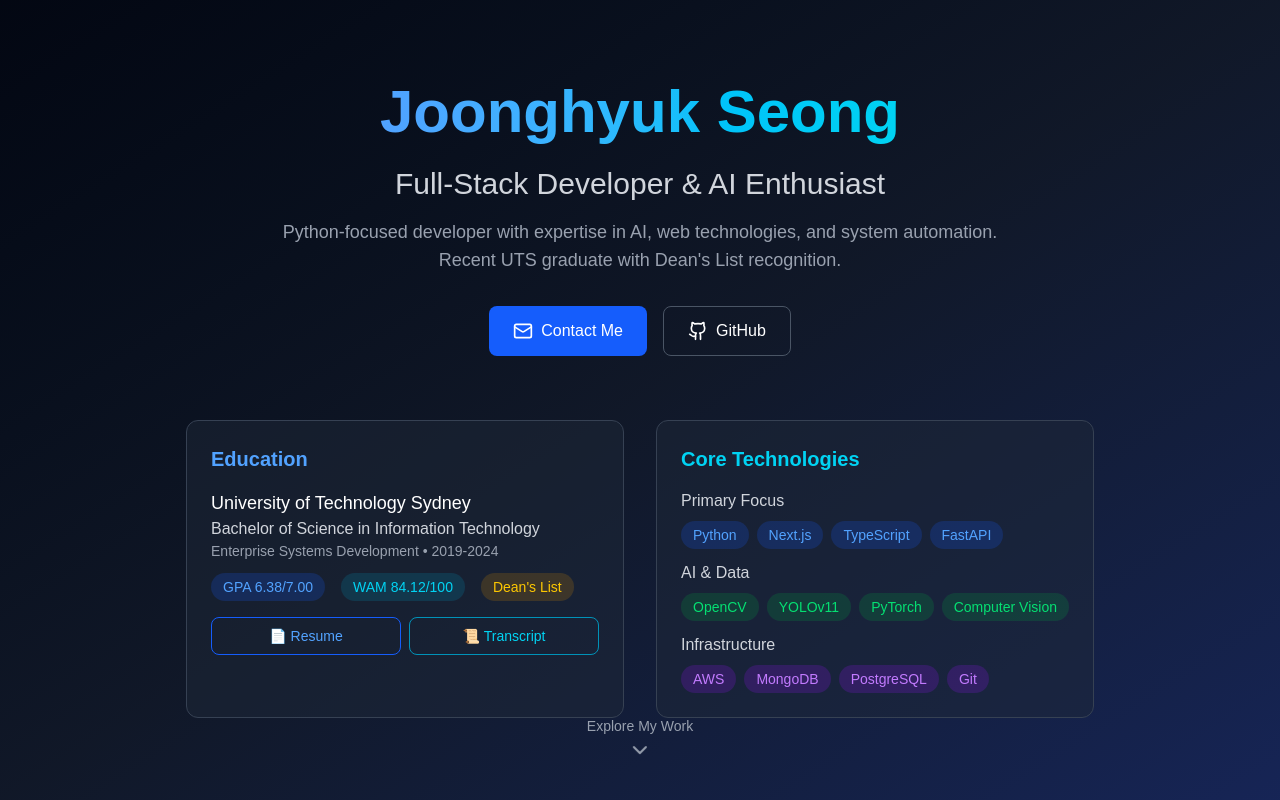
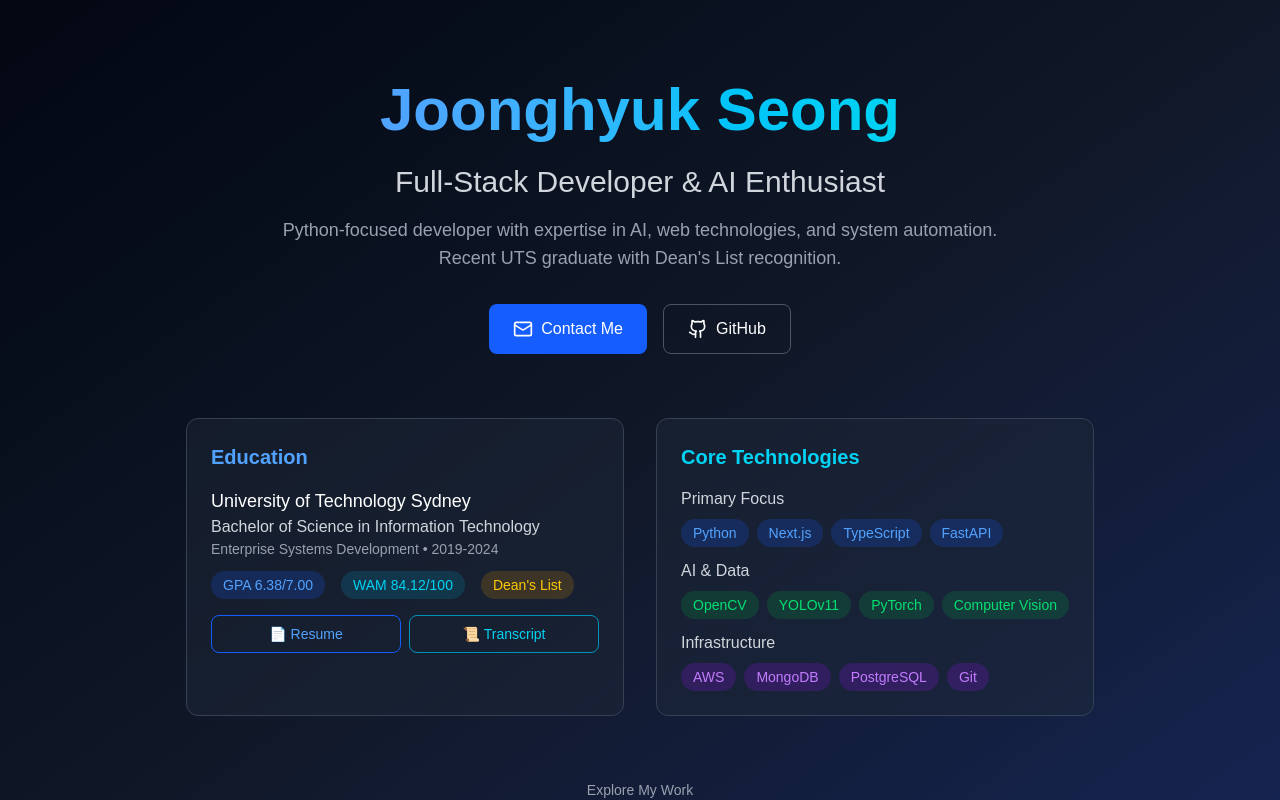
Before and after one commit to sjh001111/portfolio, a Next.js app: page / in a window 1280 px wide. Shown: the top 800 px of the page. Built offline with nearby package versions, Linux system fonts and the light colour scheme.

Commit message:
Explore My Work 라벨 위치 조정

```diff
--- a/app/page.tsx
+++ b/app/page.tsx
@@ -122,7 +122,7 @@ export default function Home() {
           </div>
 
           {/* Scroll Indicator */}
-          <div className="absolute bottom-8 left-1/2 transform -translate-x-1/2 text-center">
+          <div className="mt-16 text-center">
             <p className="text-gray-400 text-sm mb-2">Explore My Work</p>
             <ChevronDown className="mx-auto animate-bounce text-gray-400" size={24} />
           </div>
```
